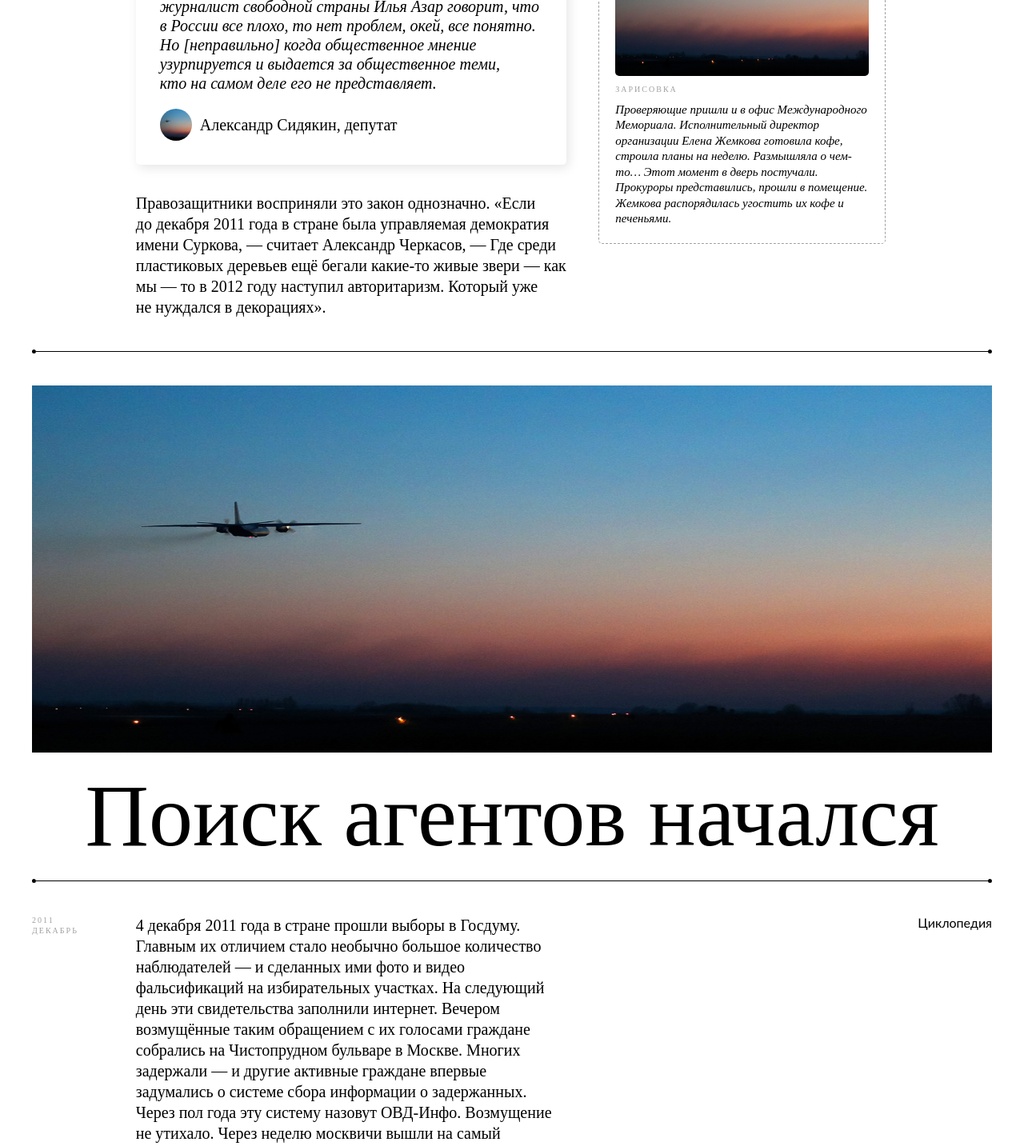
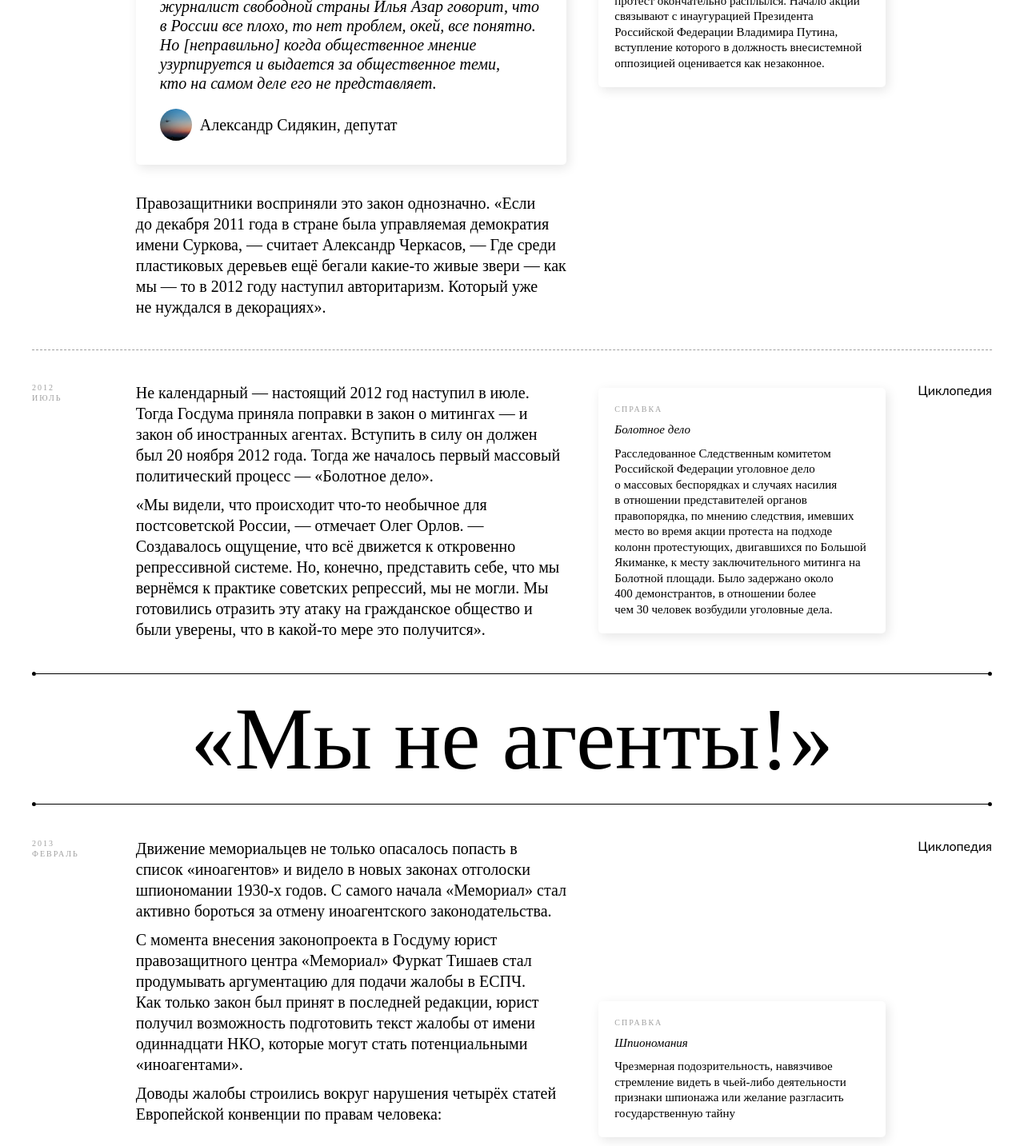
Before and after one commit to Shar1892/AU_Memo, a React (Create React App) app: page /series in a window 1280 px wide. Shown: the part 3600-5033 px from the top of the page at 80% size. Built offline with nearby package versions, Linux system fonts and the light colour scheme.

Commit message:
feat: Добавил данных по первой серии

```diff
--- a/src/components/part/part.css
+++ b/src/components/part/part.css
@@ -19,12 +19,11 @@
 .part__header-image {
 	width: 100%;
 	height: 459px;
-	margin: 40px 0;
+	margin: 0;
 }
 
 .part__name {
-	margin: 0;
-	margin-bottom: 40px;
+	margin: 40px 0;
 	font-family: 'Garamond Narrow';
 	font-style: normal;
 	font-weight: 400;
--- a/src/components/part/part.js
+++ b/src/components/part/part.js
@@ -20,11 +20,13 @@ function Part({partData, partNumber}) {
 					{partData.title ? (
 						<div className='part__header'>
 							<SeparatorLine />
-							<img
-								className='part__header-image'
-								src={partData.title.illustration}
-								alt={partData.title.name}
-							></img>
+							{partData.title.illustration && (
+								<img
+									className='part__header-image'
+									src={partData.title.illustration}
+									alt={partData.title.name}
+								></img>
+							)}
 							<h3 className='part__name'>{partData.title.name}</h3>
 							<SeparatorLine />
 						</div>
--- a/src/data/series.js
+++ b/src/data/series.js
@@ -58,6 +58,7 @@ const seriesArr = [
 					},
 				],
 			},
+
 			{
 				dateYear: '2012',
 				dateMonth: 'Май',
@@ -102,25 +103,99 @@ const seriesArr = [
 							'Описание явления своими словами, из статей, Википедии, откуда угодно еще',
 					},
 					{
-						type: 'record',
-						discription: 'Описание сюжета записи',
-						autor: 'Олег Орлов',
-						date: '2021',
-						recordSrc: 'https://www.youtube.com/embed/1yuTJMFGxEw',
+						type: 'reference',
+						name: '«Оккупай Абай»',
+						discription:
+							'Оккупай Абай — акции протеста внесистемной российской оппозиции, проходившая в российском городе Москве с 8 по 16 мая 2012 года, и, в опосредованном виде, до 19 мая, когда протест окончательно расплылся. Начало акций связывают с инаугурацией Президента Российской Федерации Владимира Путина, вступление которого в должность внесистемной оппозицией оценивается как незаконное.',
+					},
+				],
+				sources: ['Циклопедия'],
+			},
+
+			{
+				dateYear: '2012',
+				dateMonth: 'июль',
+				sections: [
+					{
+						type: 'text',
+						content:
+							'Не календарный — настоящий 2012 год наступил в июле. Тогда Госдума приняла поправки в закон о митингах — и закон об иностранных агентах. Вступить в силу он должен был 20 ноября 2012 года. Тогда же началось первый массовый политический процесс — «Болотное дело».',
+					},
+					{
+						type: 'text',
+						content:
+							'«Мы видели, что происходит что-то необычное для постсоветской России, — отмечает Олег Орлов. — Создавалось ощущение, что всё движется к откровенно репрессивной системе. Но, конечно, представить себе, что мы вернёмся к практике советских репрессий, мы не могли. Мы готовились отразить эту атаку на гражданское общество и были уверены, что в какой-то мере это получится».',
+					},
+				],
+				materials: [
+					{
+						type: 'reference',
+						name: 'Болотное дело',
+						discription:
+							'Расследованное Следственным комитетом Российской Федерации уголовное дело о массовых беспорядках и случаях насилия в отношении представителей органов правопорядка, по мнению следствия, имевших место во время акции протеста на подходе колонн протестующих, двигавшихся по Большой Якиманке, к месту заключительного митинга на Болотной площади. Было задержано около 400 демонстрантов, в отношении более чем 30 человек возбудили уголовные дела.',
+					},
+				],
+				sources: ['Циклопедия'],
+			},
+
+			{
+				title: {
+					name: '«Мы не агенты!»',
+				},
+				dateYear: '2013',
+				dateMonth: 'февраль',
+				sections: [
+					{
+						type: 'text',
+						content:
+							'Движение мемориальцев не только опасалось попасть в список «иноагентов» и видело в новых законах отголоски шпиономании 1930-х годов. С самого начала «Мемориал» стал активно бороться за отмену иноагентского законодательства.',
+					},
+					{
+						type: 'text',
+						content:
+							'С момента внесения законопроекта в Госдуму юрист правозащитного центра «Мемориал» Фуркат Тишаев стал продумывать аргументацию для подачи жалобы в ЕСПЧ. Как только закон был принят в последней редакции, юрист получил возможность подготовить текст жалобы от имени одиннадцати НКО, которые могут стать потенциальными «иноагентами».',
+					},
+					{
+						type: 'text',
+						content:
+							'Доводы жалобы строились вокруг нарушения четырёх статей Европейской конвенции по правам человека:',
+					},
+					{
+						type: 'important text',
+						content:
+							'клеймо «иностранного агента», которое в русском языке прочно ассоциируется со шпионом, ограничивает свободу выражения мнения (10 ст.) и свободу собраний и объединений (11 ст.);',
+					},
+					{
+						type: 'important text',
+						content:
+							'внесение иноагентов в специальный реестр и обязанность предоставлять дополнительную отчётность, по мнению заявителей, нарушило 14 статью (запрещение дискриминации);',
+					},
+					{
+						type: 'important text',
+						content:
+							'постоянная угроза проверок, штрафов и ограничение на получение иностранного финансирования нарушает 18 статью (пределы использования ограничений прав).',
+					},
+					{
+						type: 'text',
+						content:
+							'7 февраля представители правозащитных организаций провели совместную пресс-конференцию «Мы не агенты!». «Мы представляем себя в жалобе как потенциальную жертву, то есть ни к кому из нас закон применен не был. Но системная угроза есть, закон висит над нами как Дамоклов меч. Мы надеемся, что ЕСПЧ согласится с нами», — сказал член Совета ПЦ «Мемориал» Олег Орлов. Так мемориальское движение встало в авангард правозащитных НКО, сопротивлявшихся закону об иностранных агентах.',
+					},
+				],
+				materials: [
+					{
+						type: 'reference',
+						name: 'Шпиономания',
+						discription:
+							'Чрезмерная подозрительность, навязчивое стремление видеть в чьей-либо деятельности признаки шпионажа или желание разгласить государственную тайну',
 					},
 					{
 						type: 'illustration',
 						src: photo1_1,
 					},
-					{
-						type: 'sketch',
-						src: photo1_1,
-						discription:
-							'Проверяющие пришли и в офис Международного Мемориала. Исполнительный директор организации Елена Жемкова готовила кофе, строила планы на неделю. Размышляла о чем-то… Этот момент в дверь постучали. Прокуроры представились, прошли в помещение. Жемкова распорядилась угостить их кофе и печеньями.',
-					},
 				],
 				sources: ['Циклопедия'],
 			},
+
 			{
 				title: {
 					illustration: photo1_1,
@@ -234,9 +309,23 @@ const seriesArr = [
 	{
 		number: 2,
 		numberText: 'II',
-		name: 'Название второй серии',
-		discription:
-			'2 Описание серии Описание серии Описание серии Описание серии Описание серии Описание серии Описание серии ',
+		title: ['2Конец', 'прекрасной', 'эпохи'],
+		discription: [
+			'2Олег Орлов прошёл по коридору мемориальского офиса в Каретном',
+			'ряду. Открыл дверь в кабинет Арсения Рогинского. Тот молча',
+			'открыл коньяк и разлил по рюмкам.',
+			'— Ну, Олег, смотри: произошло таки!',
+			'— Да, — задумчиво ответил Орлов.',
+			'Мужчины выпили.',
+			'— Что делать-то будем?, — спросил',
+			'Рогинский. — Мы ведь не будем исполнять этот закон?',
+			'— Да, это совершенно невозможно.',
+		],
+
+		startDateMonth: 'Декабрь',
+		startDateYear: '2011',
+		endDateMonth: 'Май',
+		endDateYear: '2012',
 		mainImage: image2,
 		videoSrc: 'https://www.youtube.com/embed/bFNAndV99Rc',
 		persons: [
@@ -269,12 +358,27 @@ const seriesArr = [
 			},
 		],
 	},
+	/*
 	{
 		number: 3,
 		numberText: 'III',
-		name: 'Название третьей серии',
-		discription:
-			'3 Описание серии Описание серии Описание серии Описание серии Описание серии Описание серии Описание серии ',
+		title: ['2Конец', 'прекрасной', 'эпохи'],
+		discription: [
+			'2Олег Орлов прошёл по коридору мемориальского офиса в Каретном',
+			'ряду. Открыл дверь в кабинет Арсения Рогинского. Тот молча',
+			'открыл коньяк и разлил по рюмкам.',
+			'— Ну, Олег, смотри: произошло таки!',
+			'— Да, — задумчиво ответил Орлов.',
+			'Мужчины выпили.',
+			'— Что делать-то будем?, — спросил',
+			'Рогинский. — Мы ведь не будем исполнять этот закон?',
+			'— Да, это совершенно невозможно.',
+		],
+
+		startDateMonth: 'Декабрь',
+		startDateYear: '2011',
+		endDateMonth: 'Май',
+		endDateYear: '2012',
 		mainImage: image3,
 		videoSrc: 'https://www.youtube.com/embed/k3Ncs0anYCI',
 		persons: [
@@ -307,6 +411,7 @@ const seriesArr = [
 			},
 		],
 	},
+	*/
 ];
 
 export default seriesArr;
```
